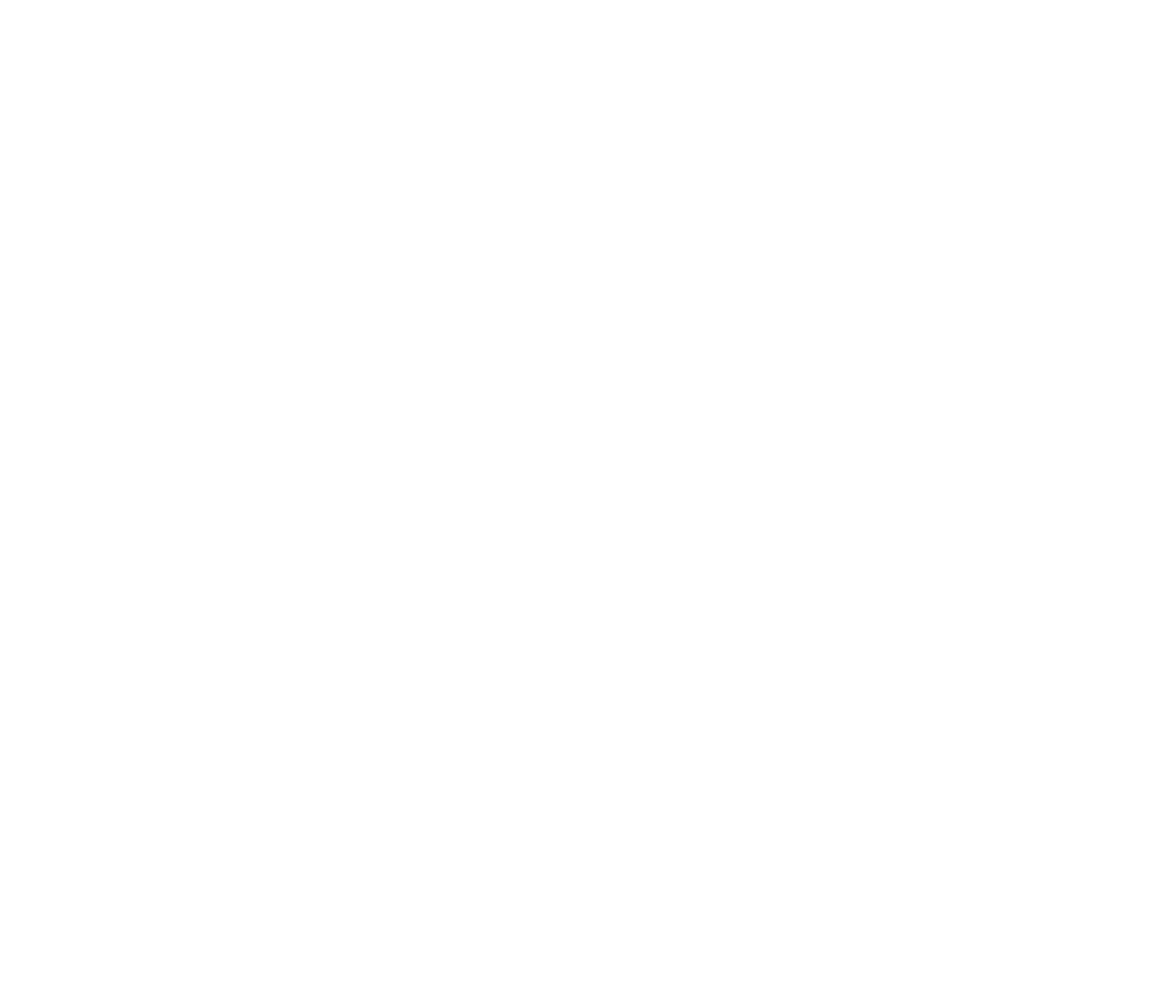
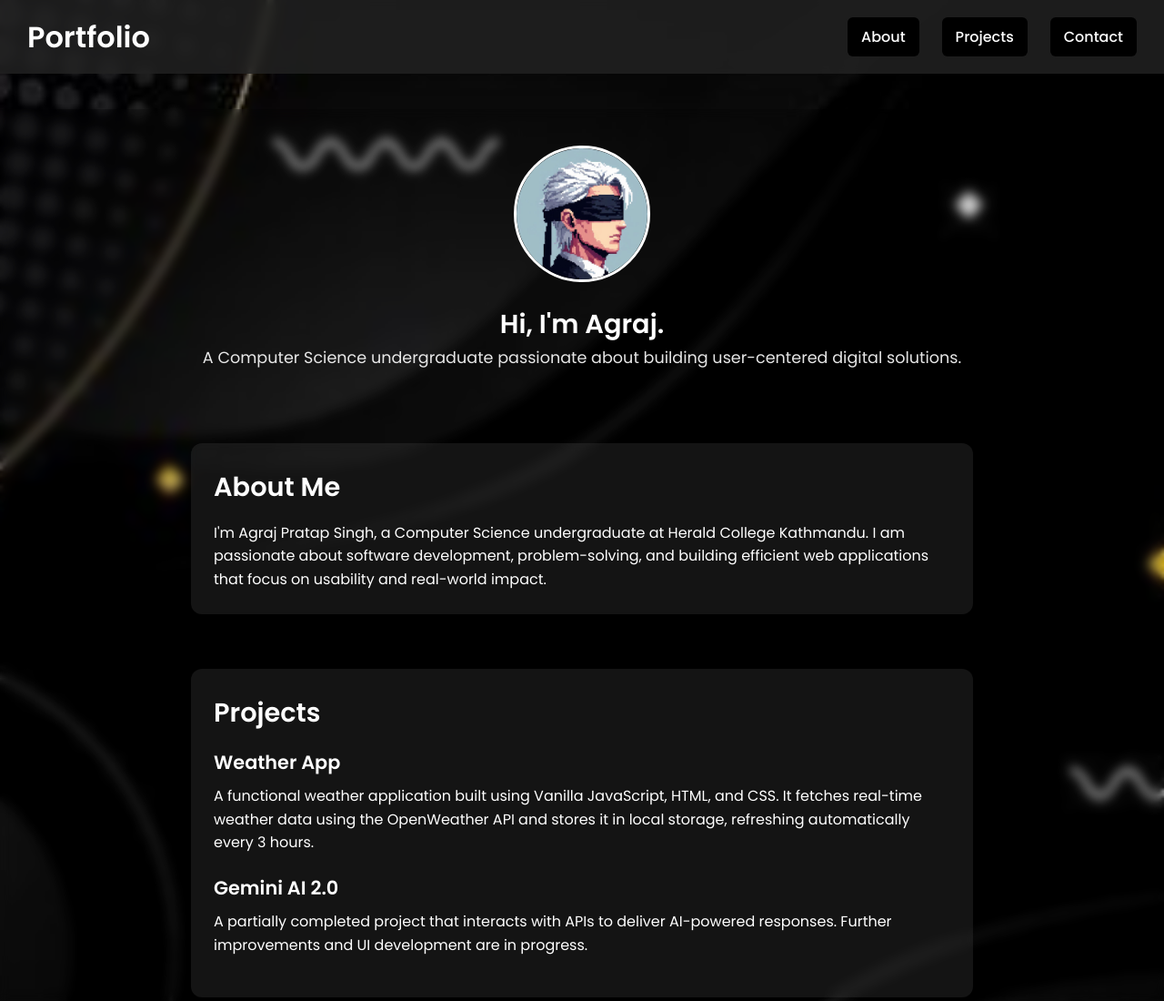
Before and after one commit to Agraj-Prtp-Singh/Portfolio, a plain HTML site: page index.html in a window 1280 px wide. Shown: the top 1100 px of the page at 91% size. Before the commit the page ends 800 px from the top, so only its background shows below. Drawn offline with Linux system fonts and the light colour scheme.

Commit message:
Completed

```diff
--- a/index.html
+++ b/index.html
@@ -1,12 +1,73 @@
 <!DOCTYPE html>
 <html lang="en">
 <head>
-    <meta charset="UTF-8">
-    <meta name="viewport" content="width=\, initial-scale=1.0">
-    <link rel="stylesheet" href="style.css">
+    <meta charset="UTF-8" />
+    <meta name="viewport" content="width=device-width, initial-scale=1.0" />
     <title>My Portfolio</title>
+    <link rel="icon" type="image/jpeg" href="image.jpg" />
+    <link rel="stylesheet"  href="style.css">
+
+    <link href="https://fonts.googleapis.com/css2?family=Poppins:wght@300;400;500;600&display=swap" rel="stylesheet" />
+
 </head>
 <body>
+    <div class="main-container">
+        <header>
+            <h1>Portfolio</h1>
+            <nav>
+                <ul>
+                    <li><a href="#about">About</a></li>
+                    <li><a href="#projects">Projects</a></li>
+                    <li><a href="#contact">Contact</a></li>
+                </ul>
+            </nav>
+        </header>
 
+        <div class="intro">
+            <img src="image.jpg" class="my-img" />
+            <p class="img-text-name">Hi, I'm Agraj.</p>
+            <p class="img-text-work">A Computer Science undergraduate passionate about building user-centered digital solutions.</p>
+        </div>
+
+        <div class="details">
+            <section id="about">
+                <h2>About Me</h2>
+                <p>
+                    I'm Agraj Pratap Singh, a Computer Science undergraduate at Herald College Kathmandu. I am passionate about software development,
+                    problem-solving, and building efficient web applications that focus on usability and real-world impact.
+                </p>
+            </section>
+
+            <section id="projects">
+                <h2>Projects</h2>
+
+                <article>
+                    <h3>Weather App</h3>
+                    <p>A functional weather application built using Vanilla JavaScript, HTML, and CSS. It fetches real-time weather data using the OpenWeather API and stores it in local storage, refreshing automatically every 3 hours.</p>
+                </article>
+
+                <article>
+                    <h3>Gemini AI 2.0</h3>
+                    <p>A partially completed project that interacts with APIs to deliver AI-powered responses. Further improvements and UI development are in progress.</p>
+                </article>
+            </section>
+
+            <section id="contact">
+                <h2>Contact Me</h2>
+                <form action="#" method="post">
+                    <label for="name">Name:</label>
+                    <input type="text" id="name" name="name" required />
+
+                    <label for="email">Email:</label>
+                    <input type="email" id="email" name="email" required />
+
+                    <label for="message">Message:</label>
+                    <textarea id="message" name="message" rows="5" required></textarea>
+
+                    <button type="submit">Submit</button>
+                </form>
+            </section>
+        </div>
+    </div>
 </body>
 </html>
--- a/style.css
+++ b/style.css
@@ -0,0 +1,170 @@
+* {
+            margin: 0;
+            padding: 0;
+            box-sizing: border-box;
+            color: white;
+            font-family: "Poppins", sans-serif;
+        }
+
+        html{
+        	scroll-behavior: smooth;
+        }
+
+        body {
+            line-height: 1.6;
+            background-image: url("bg.jpg");
+            background-size: cover;
+            background-repeat: no-repeat;
+            background-position: center;
+            position: relative;
+            min-height: 100vh;
+        }
+
+        body::before {
+            content: "";
+            position: absolute;
+            inset: 0;
+            background: rgba(0, 0, 0, 0.15);
+            backdrop-filter: blur(6px);
+            z-index: 0;
+            pointer-events: none;
+        }
+
+        .main-container {
+            position: relative;
+            z-index: 1;
+        }
+
+        header {
+            display: flex;
+            align-items: center;
+            justify-content: space-between;
+            background: rgba(36, 36, 36, 0.8);
+            padding: 15px 30px;
+            position: fixed;
+            top: 0;
+            width: 100%;
+            backdrop-filter: blur(6px);
+            z-index: 10;
+        }
+
+        header h1 {
+            font-size: 2rem;
+        }
+
+        nav ul {
+            display: flex;
+            gap: 25px;
+            list-style: none;
+        }
+
+        nav a {
+        	padding: 10px 15px;
+            text-decoration: none;
+            background-color: black;
+            color: white;
+            border: none;
+            border-radius: 6px;
+            font-weight: 500;
+            transition: 0.3s;
+        }
+
+        nav a:hover {
+            color: black;
+            background: white;
+            transform: scale(1.05);
+        }
+
+        .intro {
+            margin-top: 120px;
+            padding: 40px 20px;
+            text-align: center;
+        }
+
+        .my-img {
+            width: 150px;
+            height: 150px;
+            border-radius: 50%;
+            border: 3px solid white;
+            object-fit: cover;
+            margin-bottom: 15px;
+        }
+
+        .img-text-name {
+            font-size: 1.8rem;
+            font-weight: 600;
+        }
+
+        .img-text-work {
+            font-size: 1.1rem;
+            opacity: 0.9;
+        }
+
+        .details {
+            max-width: 900px;
+            margin: auto;
+            padding: 40px 20px;
+        }
+
+        section {
+            margin-bottom: 60px;
+            background: rgba(255, 255, 255, 0.08);
+            padding: 25px;
+            border-radius: 12px;
+            backdrop-filter: blur(6px);
+             scroll-margin-top: 80px;
+        }
+
+        h2 {
+            margin-bottom: 15px;
+            font-size: 1.8rem;
+        }
+
+        article {
+            margin-bottom: 20px;
+        }
+
+        article h3 {
+            margin-bottom: 8px;
+            font-size: 1.3rem;
+        }
+
+        form input,
+        form textarea {
+            width: 100%;
+            padding: 10px;
+            border: none;
+            outline: none;
+            border-radius: 8px;
+            margin-top: 5px;
+            color: black;
+        }
+
+        button {
+            padding: 10px 20px;
+            border: none;
+            background: #000000;
+            color: white;
+            font-size: 1rem;
+            border-radius: 8px;
+            margin-top: 10px;
+            cursor: pointer;
+            transition: 0.3s;
+        }
+
+        button:hover {
+            background: white;
+            color: black;
+                        transform: scale(1.05);
+
+        }
+
+        @media (max-width: 600px) {
+            header h1 {
+                font-size: 1.5rem;
+            }
+
+            .intro {
+                margin-top: 90px;
+            }
+        }
```
Also changed, not shown: bg.jpg (added).
